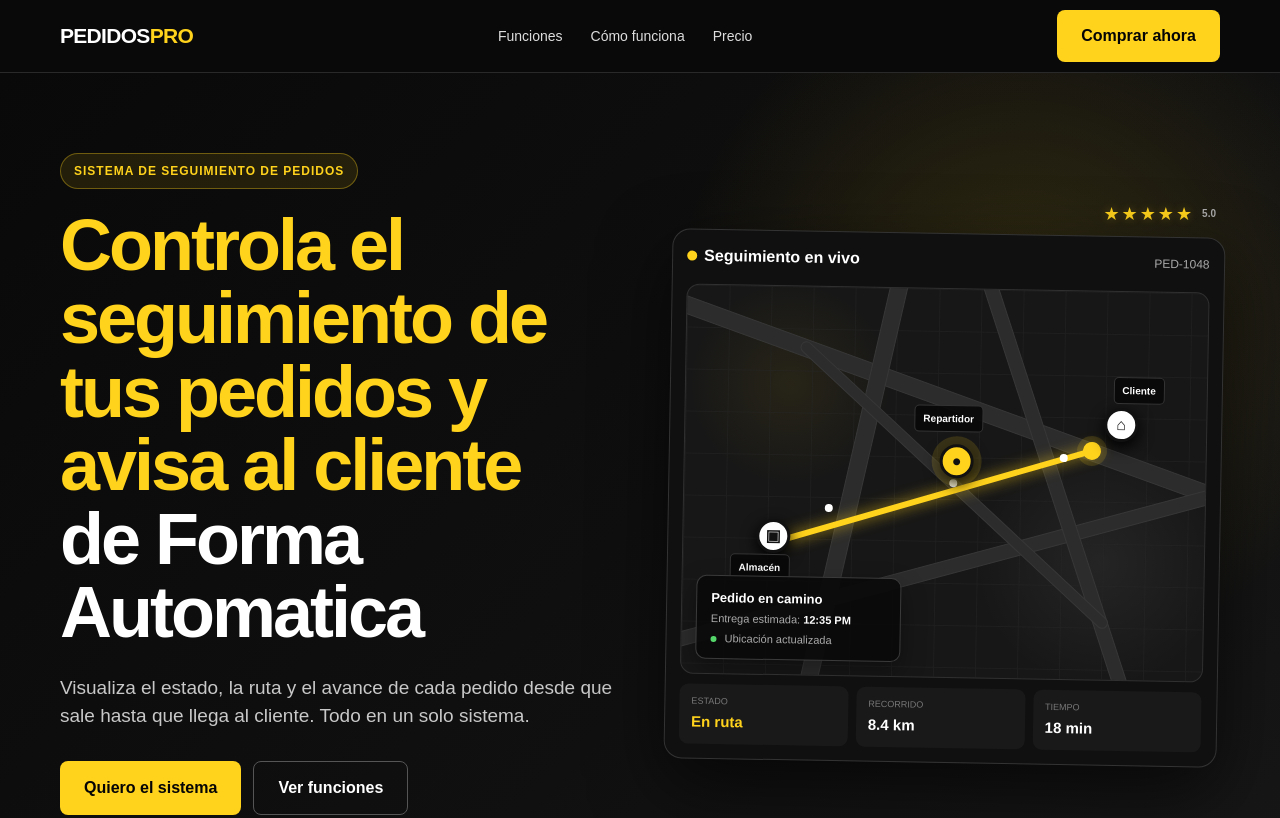
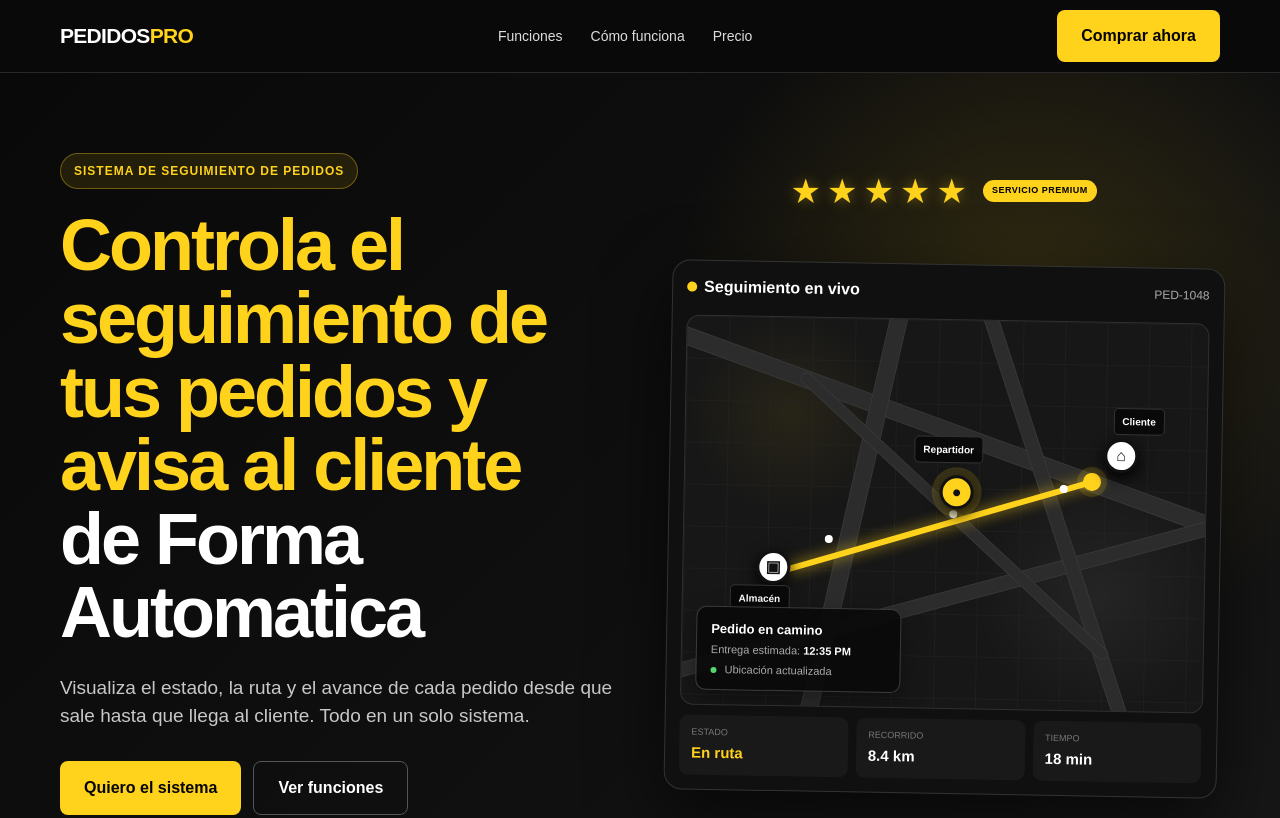
Before and after one commit to finansmart-netizen/finansmart1, a website: page index.html in a window 1280 px wide. Shown: the top 818 px of the page. Drawn offline with Linux system fonts and the light colour scheme.

Commit message:
Update index.html

```diff
--- a/index.html
+++ b/index.html
@@ -509,25 +509,36 @@
 .live-rating{
   display:flex;
   align-items:center;
-  justify-content:flex-end;
-  gap:8px;
-  margin-bottom:10px;
-  padding-right:4px;
+  justify-content:center;
+  gap:10px;
+  margin-bottom:56px;
+  padding:0 2px;
 }
 .live-rating-outside{
   width:100%;
 }
 .live-rating .stars{
   color:#ffd21c;
-  font-size:18px;
-  letter-spacing:2px;
+  font-size:34px;
+  letter-spacing:6px;
   line-height:1;
-  text-shadow:0 0 10px rgba(255,210,28,.25);
+  text-shadow:0 0 14px rgba(255,210,28,.35);
 }
 .live-rating span:last-child{
   color:#aaa;
   font-size:10px;
   font-weight:700;
+}
+.live-rating span.premium-label{
+  padding:4px 9px;
+  border-radius:16px;
+  background:#ffd21c;
+  color:#000;
+  font-size:9px;
+  font-weight:900;
+  text-transform:uppercase;
+  letter-spacing:.5px;
+  white-space:nowrap;
 }
 
 </style>
@@ -559,7 +570,7 @@
     <div>
       <div class="live-rating live-rating-outside">
         <div class="stars">★★★★★</div>
-        <span>5.0</span>
+        <span class="premium-label">Servicio Premium</span>
       </div>
       <div class="dashboard map-dashboard">
       <div class="dash-top">
```
